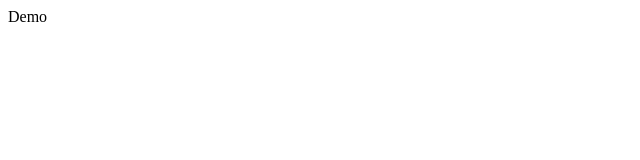
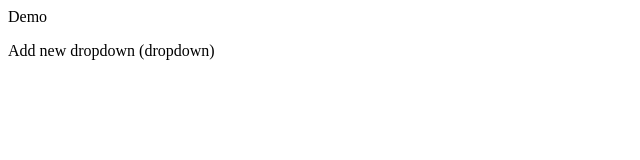
Before and after one commit to Sujit1009/Demo, a plain HTML site: page index.html in a window 1280 px wide. Shown: the whole page, without its empty margins (0-640 px from the left). Drawn offline with Linux system fonts and the light colour scheme.

Commit message:
Add new dropdown

```diff
--- a/index.html
+++ b/index.html
@@ -1 +1,2 @@
 <p>Demo</p>
+<p>Add new dropdown (dropdown)</p>
```
